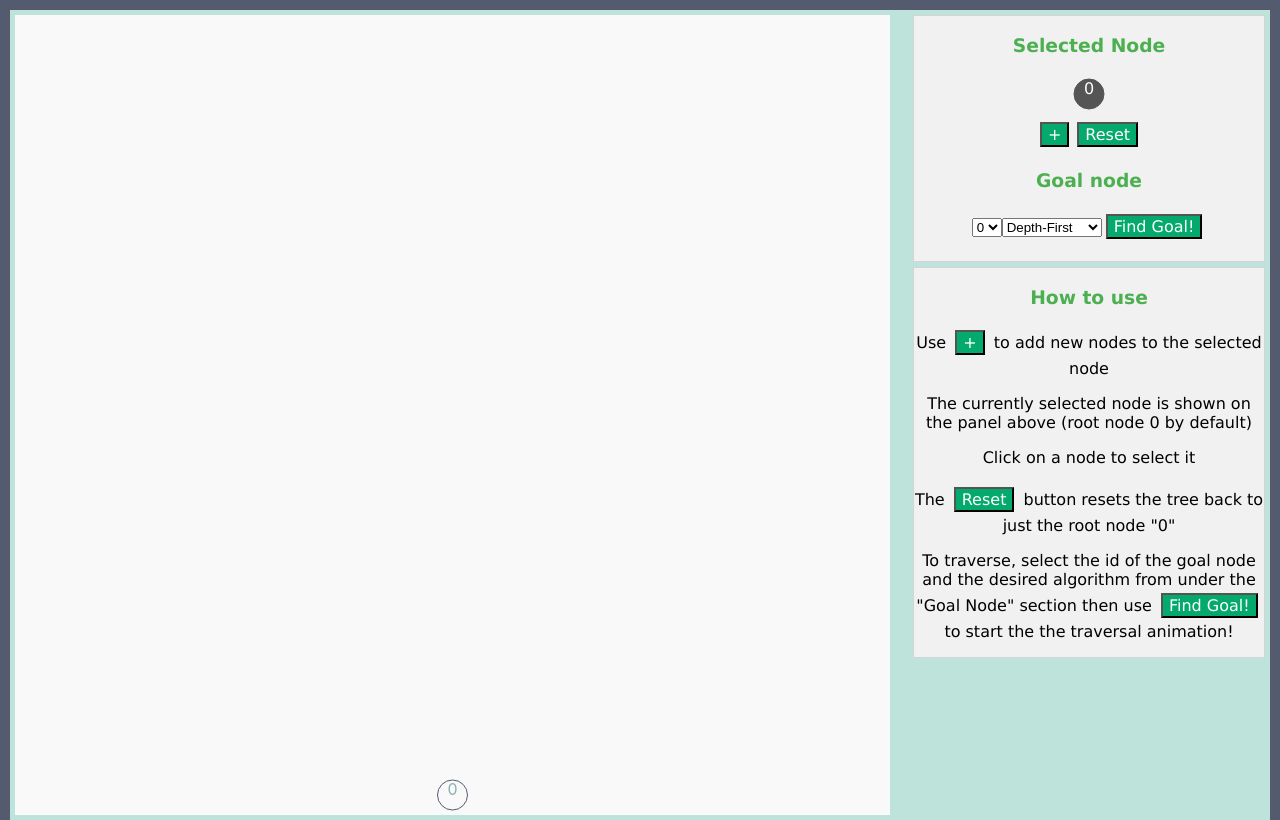
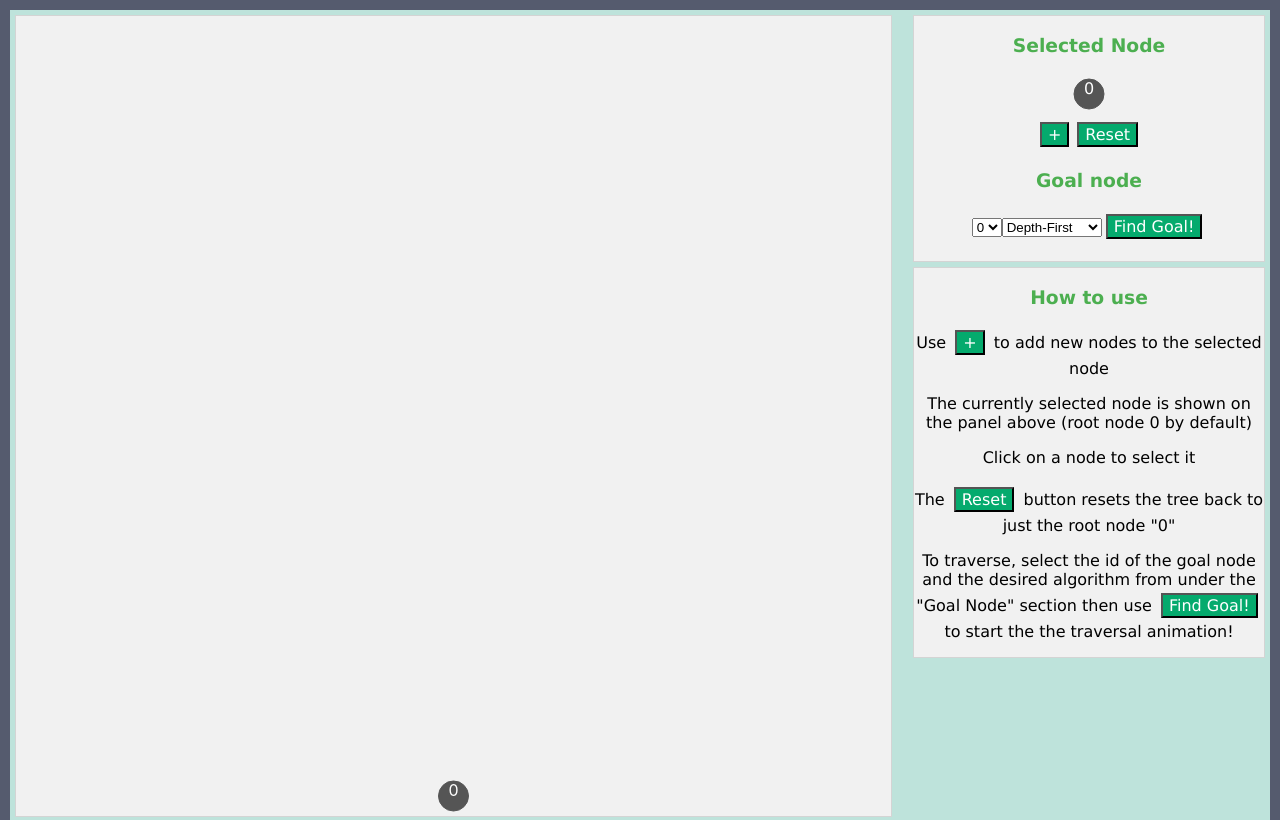
Before and after one commit to dcgfz2/Tree-Search-React, a React (Create React App) app: page / in a window 1280 px wide. Built offline with nearby package versions, Linux system fonts and the light colour scheme.

Commit message:
node tree style reformat

```diff
--- a/src/components/rendertree.css
+++ b/src/components/rendertree.css
@@ -3,7 +3,7 @@ svg{
   width: 100%;
   padding: 20px;
   overflow:visible;
-  background-color: #FAF9F9;
+  background-color: #F1F1F1;
 }
 
 .tree-container{
@@ -12,4 +12,5 @@ svg{
   display: flex;
   float: left;
   line-height: 0;
+  border: 1px solid #d4d4d4;
 }
--- a/src/components/rendertree.js
+++ b/src/components/rendertree.js
@@ -27,10 +27,10 @@ const RenderTree = ({data,height,onClick, traverse}) => (
         data.nodeLevelView(0, [],data.root).map((nodes,level) =>
           nodes.map((node,offset) => {
             if(traverse.includes(node.value)){
-              return <RenderNode key={level+"/"+offset} x={((1+offset)*(100/(nodes.length+1)))+'%'} y={((1+level)*(100/height))+'%'} node={node} e={onClick} fillColor="#FFD6BA"/>
+              return <RenderNode key={level+"/"+offset} x={((1+offset)*(100/(nodes.length+1)))+'%'} y={((1+level)*(100/height))+'%'} node={node} e={onClick} fillColor="#04AA6D"/>
             }
             else{
-              return <RenderNode key={level+"/"+offset} x={((1+offset)*(100/(nodes.length+1)))+'%'} y={((1+level)*(100/height))+'%'} node={node} e={onClick} fillColor="#FAF9F9"/>
+              return <RenderNode key={level+"/"+offset} x={((1+offset)*(100/(nodes.length+1)))+'%'} y={((1+level)*(100/height))+'%'} node={node} e={onClick} fillColor="#555555"/>
             }
           })
         )
@@ -41,13 +41,13 @@ const RenderTree = ({data,height,onClick, traverse}) => (
 
 const RenderNode = ({x,y,node,e,fillColor}) => (
   <g>
-    <circle id={node.value} cx={x} cy={y} r="15" stroke="#555B6E" fill={fillColor} onClick={function(){e(node)}}/>
-    <text x={x} y={y} textAnchor="middle" stoke="555B6E" fill="#89B0AE"> {node.value} </text>
+    <circle id={node.value} cx={x} cy={y} r="15" stroke="#555555" fill={fillColor} onClick={function(){e(node)}}/>
+    <text x={x} y={y} textAnchor="middle" stoke="#555555" fill="#FFFFFF"> {node.value} </text>
   </g>
 );
 
 const RenderRelation = ({parx,pary,x,y}) => (
-  <line x1={parx} y1={pary} x2={x} y2={y} stroke="#555B6E" />
+  <line x1={parx} y1={pary} x2={x} y2={y} stroke="#555555" />
 );
 
 export default RenderTree;
```
